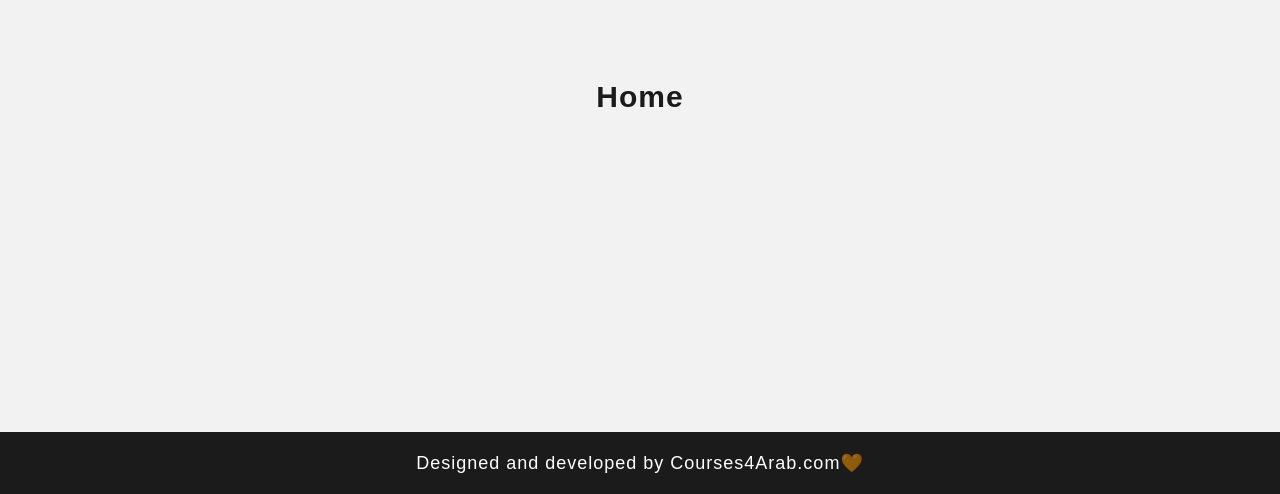
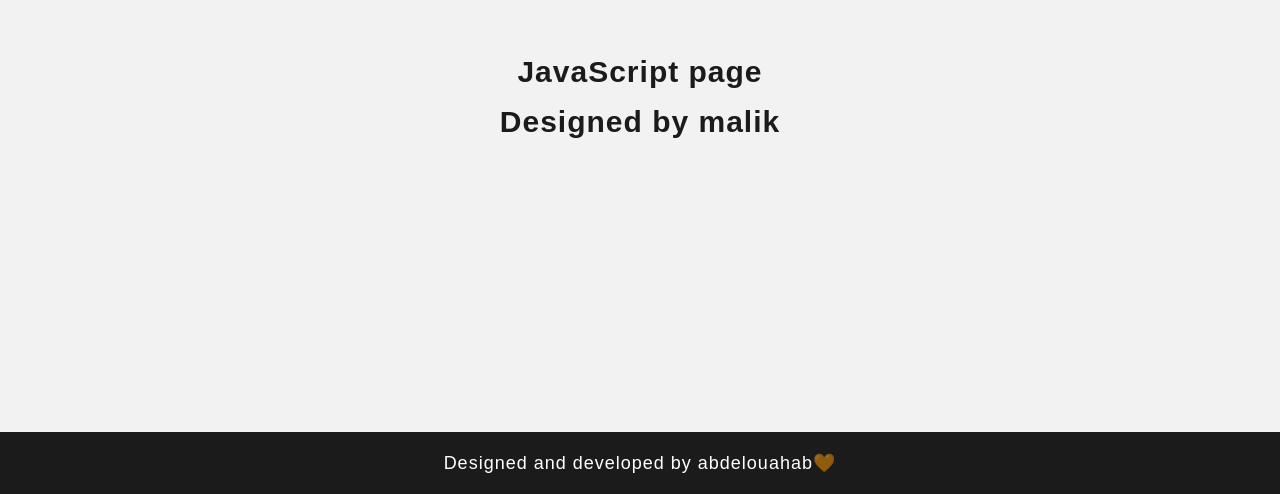
Before and after one commit to Afanasususer/reactapp, a React (Create React App) app: page / in a window 1280 px wide. Shown: the part 308-802 px from the top of the page. Built offline with nearby package versions, Linux system fonts and the light colour scheme.

Commit message:
new commit

```diff
--- /dev/null
+++ b/src/component/Main.js
@@ -0,0 +1,9 @@
+export default function Main({ pageName, Disinger }) {
+  return (
+    <>
+      <main>
+        {pageName} page <br /> Designed by {Disinger}
+      </main>
+    </>
+  );
+}
--- a/src/component/footer.js
+++ b/src/component/footer.js
@@ -1,14 +1,10 @@
-
-
-
-
-
-
-export default function Footer() {
+export default function Footer({devName}) {
   return (
-    <><footer>
-    Designed and developed by Courses4Arab.com
-    <span>🧡</span>
-  </footer></>
-  )
+    <>
+      <footer>
+        Designed and developed by {devName}
+        <span>🧡</span>
+      </footer>
+    </>
+  );
 }
--- a/src/pages/ErrorPage.js
+++ b/src/pages/ErrorPage.js
@@ -1,10 +1,9 @@
-import Header from "../component/hearder";
-import Footer from "../component/footer";
+import Main from "../component/Main";
 
 export default function ErrorPage() {
   return (
     <>
-      <div className="err">Oups this page is not available</div>
+      <Main pageName = "Oups this is not an available"/>
     </>
     // fch bghit nesaq had xi sir l ay file dyal css b chart ykun merbout m3a index.html w nessaq lcoddat dyalk tma
   );
--- a/src/pages/css.js
+++ b/src/pages/css.js
@@ -1,13 +1,14 @@
 import Header from '../component/hearder'
 import Footer from '../component/footer'
+import Main from '../component/Main';
 
 export default function Css() {
   return (
     <div>
       <>
       <Header></Header>
-        <main>CSS</main>
-        <Footer></Footer>
+      <Main pageName ="JavaScript" Disinger = "abdelouahab"/>
+        <Footer devName="abdelouahab"/>
       </>
     </div>
   );
--- a/src/pages/home.js
+++ b/src/pages/home.js
@@ -1,13 +1,14 @@
 
 import Header from '../component/hearder'
 import Footer from '../component/footer'
+import Main from '../component/Main';
 
 export default function Home() {
   return (
     <>
       <Header></Header>
-      <main>Home</main>
-      <Footer></Footer>
+      <Main pageName ="JavaScript" Disinger = "malik"/>
+      <Footer devName="abdelouahab"/>
     </>
   );
 }
--- a/src/pages/html.js
+++ b/src/pages/html.js
@@ -1,14 +1,14 @@
 import Header from '../component/hearder'
 import Footer from '../component/footer'
-
+import Main from '../component/Main'
 
 export default function Html() {
   return (
     <div>
       <>
         <Header></Header>
-        <main>Html</main>
-        <Footer></Footer>
+        <Main pageName ="JavaScript" Disinger="Reem"/>
+        <Footer devName="Abdelouahab"/>
       </>
     </div>
   );
--- a/src/pages/javaScript.js
+++ b/src/pages/javaScript.js
@@ -1,13 +1,14 @@
 import Header from '../component/hearder'
 import Footer from '../component/footer'
-
+import Main from '../component/Main';
 
 export default function JavaScript() {
   return (
       <>
         <Header/>
-        <main>JavaScript</main>
-        <Footer></Footer>
+        <Main pageName ="JavaScript" Disinger = "abdelouahab"/>
+
+        <Footer devName="abdelouahab"/>
     </>
   );
 }
```
